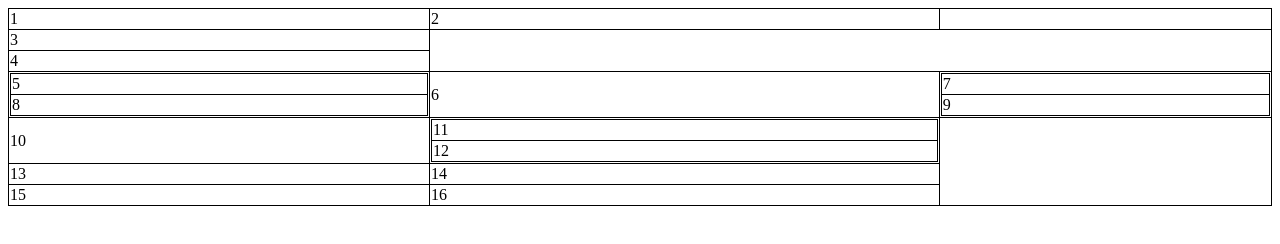
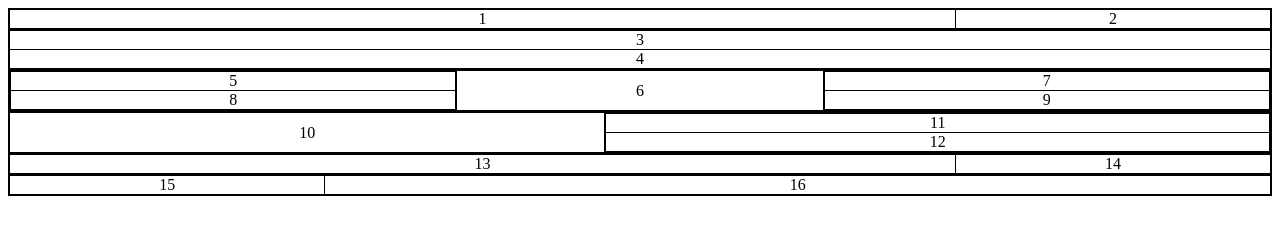
Before and after one commit to DIVYA-BALU/frontend, a plain HTML site: page index.html in a window 1280 px wide. Drawn offline with Linux system fonts and the light colour scheme.

Commit message:
table without rowspan and colspan

```diff
--- a/index.html
+++ b/index.html
@@ -1,29 +1,47 @@
 <!DOCTYPE html>
 <html lang="en">
+
 <head>
   <meta charset="UTF-8">
   <meta name="viewport" content="width=device-width, initial-scale=1.0">
   <style>
-    table, th, td {
+    table,
+    td {
       border: 1px solid black;
       border-collapse: collapse;
+      padding: 0px;
+      text-align: center;
     }
   </style>
 </head>
+
 <body>
-
   <table style="width: 100%;">
     <tr>
-    <td>1</td>
+      <td>
+        <table style="width: 100%;">
+          <tr>
+            <td style="width: 75%;">1</td>
             <td>2</td>
-    <td></td>
+          </tr>
+        </table>
+      </td>
     </tr>
     <tr>
-    <td >3</td>
+      <td>
+        <table style="width: 100%;">
+          <tr>
+            <td>3</td>
           </tr>
           <tr>
             <td>4</td>
           </tr>
+        </table>
+      </td>
+    </tr>
+    <tr>
+      <td>
+        <table style="width: 100%;">
           <tr>
             <td>
               <table style="width: 100%;">
@@ -39,7 +57,7 @@
             <td>
               <table style="width: 100%;">
                 <tr>
-                <td>7</td>
+                  <td height="75%">7</td>
                 </tr>
                 <tr>
                   <td>9</td>
@@ -47,6 +65,12 @@
               </table>
             </td>
           </tr>
+        </table>
+      </td>
+    </tr>
+    <tr>
+      <td>
+        <table style="width: 100%;">
           <tr>
             <td>10</td>
             <td>
@@ -60,15 +84,30 @@
               </table>
             </td>
           </tr>
+        </table>
+      </td>
+    </tr>
     <tr>
-    <td>13</td>
+      <td>
+        <table style="width: 100%;">
+          <tr>
+            <td style="width: 75%;">13</td>
             <td>14</td>
           </tr>
+        </table>
+      </td>
+    </tr>
     <tr>
-    <td>15</td>
+      <td>
+        <table style="width: 100%;">
+          <tr>
+            <td style="width: 25%;">15</td>
             <td>16</td>
           </tr>
         </table>
+      </td>
+    </tr>
+  </table>
+</body>
 
-</body>
 </html>
```
Lines whose indentation alone changed are shown as unchanged.
